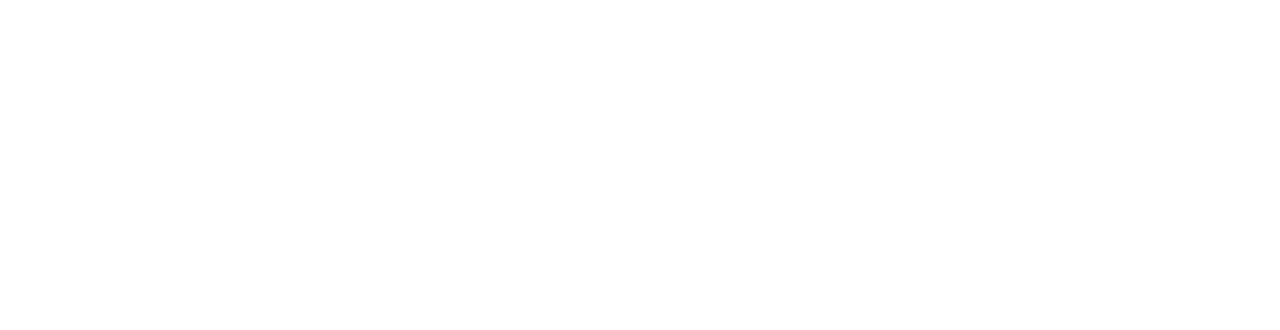
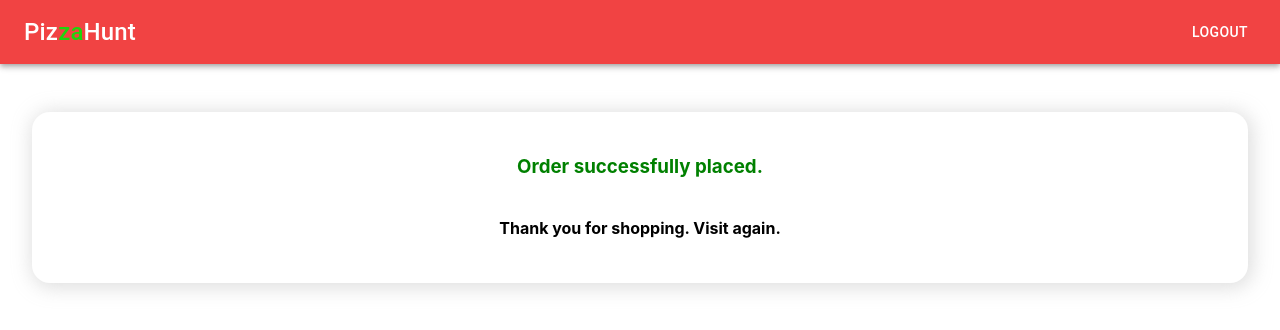
Before and after one commit to devAshokc/PizzaApp-Frontend, a React (Create React App) app: page /pizzas/menu/cart/checkout/orderSuccess in a window 1280 px wide. Before the commit this address had no page. Shown: the top 330 px of the page. Built offline with nearby package versions, Linux system fonts and the light colour scheme.

Commit message:
orderSuccess commit

```diff
--- a/src/App.css
+++ b/src/App.css
@@ -11,6 +11,19 @@
   background-attachment: fixed;
   background-position: center;
   opacity: 0.90;
+}
+
+.order-success {
+  background-color: white;
+  margin: 3rem 2rem;
+  padding: 1.5rem;
+  border-radius: 18px;
+  box-shadow: 2px 2px 20px 2px rgb(205 205 205 / 70%);
+  display: flex;
+  flex-direction: column;
+  flex-wrap: nowrap;
+  justify-content: center;
+  align-items: center;
 }
 
 .navbar {
--- a/src/App.js
+++ b/src/App.js
@@ -10,6 +10,8 @@
 import Cart from './components/Cart.js'
 import { ToastContainer } from 'react-toastify';
 import 'react-toastify/dist/ReactToastify.css';
+import { OrderSuccess } from './components/OrderSuccess';
+import { NotFound } from './components/NotFound';
 function App() {
 
   const token = localStorage.getItem("Authorization")
@@ -32,6 +34,8 @@
           <Route path='/pizzas/add' element={<AddPizzas />} />
           <Route path='/pizzas/menu/:id' element={<PizzaDetails />} />
           <Route path='/pizzas/menu/cart/checkout' element={<Checkout/>}/>
+          <Route path='/pizzas/menu/cart/checkout/orderSuccess' element={<OrderSuccess/>}/>
+          <Route path="*" element={<NotFound/>} />
         </Routes>
       </div>
     </div>
--- a/src/components/Checkout.js
+++ b/src/components/Checkout.js
@@ -47,6 +47,12 @@
     //           )
     //           .then((list) => console.log(list))
     //   }
+
+
+    // function orderItems(){
+
+    //   // localStorage.clear();
+    // }
 
       let navigate = useNavigate()
 
@@ -105,7 +111,7 @@
         <hr/>
 
 
-        {/* <Button variant="contained" color="success"sx={{padding:"7px 15px",margin:"8px 0px 8px 0px",width:"100%"}} onClick={orderItems}>Make Payment</Button> */}
+        <Button variant="contained" color="success"sx={{padding:"7px 15px",margin:"8px 0px 8px 0px",width:"100%"}} onClick={()=>navigate('/pizzas/menu/cart/checkout/orderSuccess')}>Make Payment</Button>
 </Paper>
 
   </>
--- /dev/null
+++ b/src/components/NotFound.js
@@ -0,0 +1,5 @@
+export function NotFound() {
+    return <div className='notFound-page'>
+      <img className='notFound' src='https://img.freepik.com/free-vector/internet-network-warning-404-error-page-file-found-web-page_1150-48326.jpg?w=1380&t=st=1669549706~exp=1669550306~hmac=bd968d90d9d0649ba41f23e7f8ee359efee0e2b9db07f2ec7eaf72d46b065842' alt='NotFound' />
+    </div>;
+  }
--- /dev/null
+++ b/src/components/OrderSuccess.js
@@ -0,0 +1,28 @@
+import { useNavigate } from 'react-router-dom';
+import Button from '@mui/material/Button';
+import AppBar from '@mui/material/AppBar';
+import Toolbar from '@mui/material/Toolbar';
+import Typography from '@mui/material/Typography';
+
+export function OrderSuccess() {
+  const navigate = useNavigate();
+  const styles = {
+    color: "green"
+  };
+  return (
+    <div>
+      <AppBar className='navbar' position="relative">
+        <Toolbar>
+          <Typography onClick={() => navigate('/')} className='logo' variant="h6" component="div" sx={{ flexGrow: 1 }}>
+          Piz<span className='logo-F'>za</span>Hunt
+          </Typography>
+          <Button onClick={() => navigate('/')} color="inherit">Logout</Button>
+        </Toolbar>
+      </AppBar>
+      <div className='order-success'>
+        <h3 style={styles}>Order successfully placed.</h3>
+        <h4>Thank you for shopping. Visit again.</h4>
+      </div>
+    </div>
+  );
+}
--- a/src/components/global.js
+++ b/src/components/global.js
@@ -1 +1,2 @@
-export const API = `https://pizzaapp-backend-jbkt.onrender.com`
+// export const API = `https://pizzaapp-backend-jbkt.onrender.com`
+export const API = `http://localhost:4030`
```
